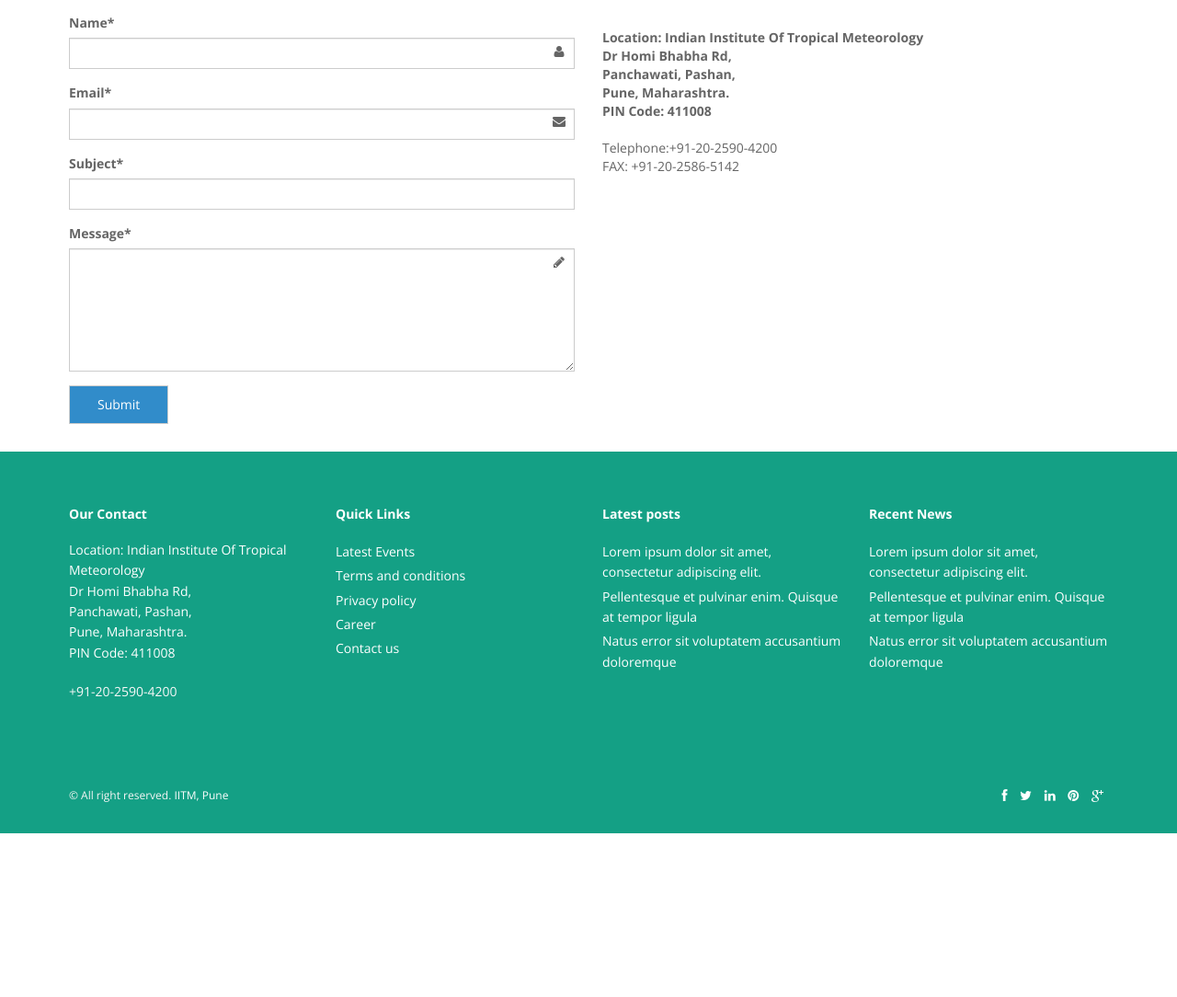
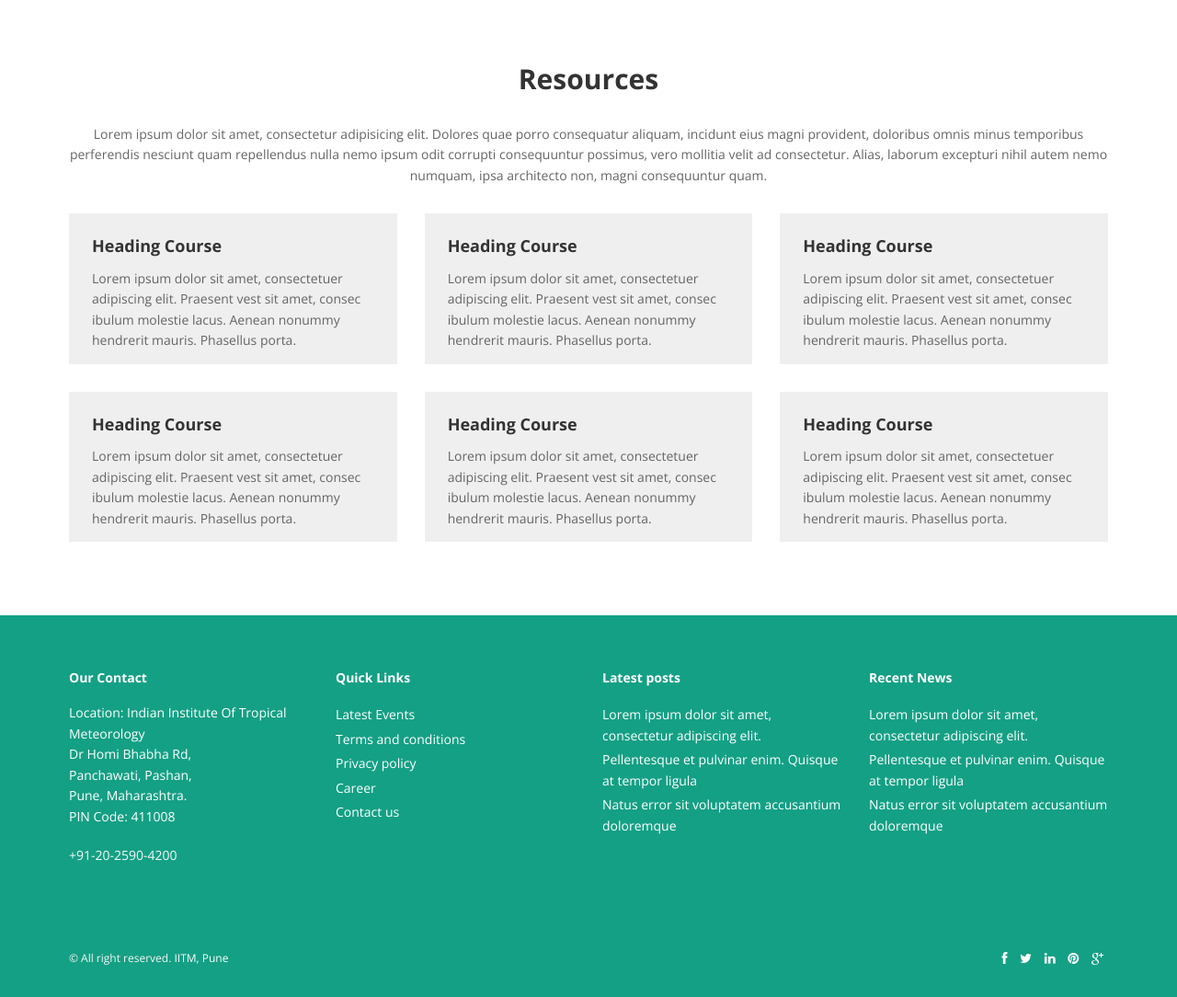
Before and after one commit to tejas-veer/iitm_virtual_center, a Django app: page / in a window 1280 px wide. Shown: the part 604-1688 px from the top of the page at 92% size. Before the commit the page ends 1510 px from the top, so only its background shows below. Run offline with Django 3.2, Linux system fonts and the light colour scheme; some libraries are stand-ins or nearby versions.

Commit message:
Update index.html

```diff
--- a/templates/index.html
+++ b/templates/index.html
@@ -1,4 +1,5 @@
 {% load static %}
+{% static 'images' as baseURL %}
 <!DOCTYPE html>
 <html lang="en">
 <head>
@@ -34,94 +35,76 @@
                         <span class="icon-bar"></span>
                         <span class="icon-bar"></span>
                     </button>
-                  <a class="navbar-brand" href="{% url 'index' %}"><img src="{% static 'img/logo.png' %}" alt="logo"/></a>
+                    <a class="navbar-brand" href="{% url 'index' %}"><img src="{% static 'img/logo.png' %} " alt="logo"/></a>
                 </div>
                 <div class="navbar-collapse collapse ">
                     <ul class="nav navbar-nav">
-						<li><a href="{% url 'index' %}">Home</a></li>
+                        <li class="active"><a href="{% url 'index' %}">Home</a></li>
 						<li><a href="{% url 'about' %}">About Us</a></li>
 						<li><a href="{% url 'resources' %}">Resources</a></li>
                         {% comment %} <li><a href="portfolio.html">Portfolio</a></li>
                         <li><a href="pricing.html">Pricing</a></li> {% endcomment %}
-                        <li class="active"><a href="{% url 'contact' %}">Contact</a></li>
+                        <li><a href="{% url 'contact' %}">Contact</a></li>
                     </ul>
                 </div>
             </div>
         </div>
-	</header><!-- end header -->
-	<section id="inner-headline">
+	</header>
+	<!-- end header -->
+	<section id="featured">
+
+		<div id="main-slider" class="flexslider">
+            <ul class="slides">
+              <li>
+                <img src="{% static 'img/slides/jpg1.png' %}" height="500px"; alt="" />
+                </li>
+
+	</section>
+
+
+<section class="courses">
 <div class="container">
+
 		<div class="row">
 			<div class="col-lg-12">
-				<h2 class="pageTitle">Contact Us</h2>
+				<div class="aligncenter"><h2 class="aligncenter">Resources</h1><span class="clear spacer_responsive_hide_mobile " style="height:13px;display:block;"></span>Lorem ipsum dolor sit amet, consectetur adipisicing elit. Dolores quae porro consequatur aliquam, incidunt eius magni provident, doloribus omnis minus temporibus perferendis nesciunt quam repellendus nulla nemo ipsum odit corrupti consequuntur possimus, vero mollitia velit ad consectetur. Alias, laborum excepturi nihil autem nemo numquam, ipsa architecto non, magni consequuntur quam.</div>
 			</div>
 		</div>
+<div class="row">
+            <div class="col-md-4">
+			<div class="textbox">
+                <h3>Heading Course</h3>
+				<p>Lorem ipsum dolor sit amet, consectetuer adipiscing elit. Praesent vest sit amet, consec ibulum molestie lacus. Aenean nonummy hendrerit mauris. Phasellus porta.</p>
+            </div> </div>
+            <div class="col-md-4">
+			<div class="textbox">
+                  <h3>Heading Course</h3>
+				<p>Lorem ipsum dolor sit amet, consectetuer adipiscing elit. Praesent vest sit amet, consec ibulum molestie lacus. Aenean nonummy hendrerit mauris. Phasellus porta.</p>
+            </div> </div>
+			<div class="col-md-4">
+			<div class="textbox">
+                  <h3>Heading Course</h3>
+				<p>Lorem ipsum dolor sit amet, consectetuer adipiscing elit. Praesent vest sit amet, consec ibulum molestie lacus. Aenean nonummy hendrerit mauris. Phasellus porta.</p>
+            </div> </div>
         </div>
-	</section>
-	<section id="content">
-
-	<div class="container">
 		<div class="row">
- <div class="col-md-12">
-
-	<iframe src="https://www.google.com/maps/embed?pb=!1m18!1m12!1m3!1d3782.811554132122!2d73.8032547623046!3d18.53741605357389!2m3!1f0!2f0!3f0!3m2!1i1024!2i768!4f13.1!3m3!1m2!1s0x3bc2beeff94c2915%3A0xc93831a8af2db6c0!2sIndian%20Institute%20Of%20Tropical%20Meteorology!5e0!3m2!1sen!2sin!4v1641619459267!5m2!1sen!2sin" width="100%" height="300px" style="border:0;" allowfullscreen="" loading="lazy"></iframe>
-<!--<script type="text/javascript" src="http://maps.google.com/maps/api/js?sensor=false"></script><div style="overflow:hidden;height:300px;width:100%;"><div id="gmap_canvas" style="height:300px;width:100%;"></div><style>#gmap_canvas img{max-width:none!important;background:none!important}</style><a class="google-map-code" href="http://www.trivoo.net" id="get-map-data">trivoo</a></div><script type="text/javascript"> function init_map(){var myOptions = {zoom:14,center:new google.maps.LatLng(40.805478,-73.96522499999998),mapTypeId: google.maps.MapTypeId.ROADMAP};map = new google.maps.Map(document.getElementById("gmap_canvas"), myOptions);marker = new google.maps.Marker({map: map,position: new google.maps.LatLng(40.805478, -73.96522499999998)});infowindow = new google.maps.InfoWindow({content:"<b>The Breslin</b><br/>2880 Broadway<br/> New York" });google.maps.event.addListener(marker, "click", function(){infowindow.open(map,marker);});infowindow.open(map,marker);}google.maps.event.addDomListener(window, 'load', init_map);</script> -->
-
+            <div class="col-md-4">
+			<div class="textbox">
+                <h3>Heading Course</h3>
+				<p>Lorem ipsum dolor sit amet, consectetuer adipiscing elit. Praesent vest sit amet, consec ibulum molestie lacus. Aenean nonummy hendrerit mauris. Phasellus porta.</p>
+            </div> </div>
+            <div class="col-md-4">
+			<div class="textbox">
+                  <h3>Heading Course</h3>
+				<p>Lorem ipsum dolor sit amet, consectetuer adipiscing elit. Praesent vest sit amet, consec ibulum molestie lacus. Aenean nonummy hendrerit mauris. Phasellus porta.</p>
+            </div> </div>
+			<div class="col-md-4">
+			<div class="textbox">
+                  <h3>Heading Course</h3>
+				<p>Lorem ipsum dolor sit amet, consectetuer adipiscing elit. Praesent vest sit amet, consec ibulum molestie lacus. Aenean nonummy hendrerit mauris. Phasellus porta.</p>
+            </div> </div>
         </div>
 </div>
-
-
-	<div class="row">
-								<div class="col-md-6">
-									<br>
-									<div class="alert alert-success hidden" id="contactSuccess">
-										<strong>Success!</strong> Your message has been sent to us.
-									</div>
-									<div class="alert alert-error hidden" id="contactError">
-										<strong>Error!</strong> There was an error sending your message.
-									</div>
-									<div class="contact-form">
-										<form id="contact-form" role="form" novalidate="novalidate">
-											<div class="form-group has-feedback">
-												<label for="name">Name*</label>
-												<input type="text" class="form-control" id="name" name="name" placeholder="">
-												<i class="fa fa-user form-control-feedback"></i>
-											</div>
-											<div class="form-group has-feedback">
-												<label for="email">Email*</label>
-												<input type="email" class="form-control" id="email" name="email" placeholder="">
-												<i class="fa fa-envelope form-control-feedback"></i>
-											</div>
-											<div class="form-group has-feedback">
-												<label for="subject">Subject*</label>
-												<input type="text" class="form-control" id="subject" name="subject" placeholder="">
-												<i class="fa fa-navicon form-control-feedback"></i>
-											</div>
-											<div class="form-group has-feedback">
-												<label for="message">Message*</label>
-												<textarea class="form-control" rows="6" id="message" name="message" placeholder=""></textarea>
-												<i class="fa fa-pencil form-control-feedback"></i>
-											</div>
-											<input type="submit" value="Submit" class="btn btn-default">
-										</form>
-									</div>
-								</div>
-								<div class="col-md-6">
-
-<address>
-	<br> <br>
-<strong>Location: Indian Institute Of Tropical Meteorology<br>
-Dr Homi Bhabha Rd, <br>
-Panchawati, Pashan, <br>
-Pune, Maharashtra.<br>
-PIN Code: 411008</strong><br><br>
-Telephone:+91-20-2590-4200<br>
-FAX: +91-20-2586-5142<br>
-</address> </div>
-								</div>
-							</div>
-	</div>
-
 </section>
 	<footer>
 	<div class="container">
@@ -213,6 +196,6 @@ FAX: +91-20-2586-5142<br>
 <script src="{% static 'js/jquery.flexslider.js' %}"></script>
 <script src="{% static 'js/animate.js' %}"></script>
 <script src="{% static 'js/custom.js' %}"></script>
-<script src="{% static 'js/validate.js' %}"></script>
+<script src="{% static 'js/owl-carousel/owl.carousel.js' %}"></script>
 </body>
 </html>
```
Lines whose indentation alone changed are shown as unchanged.
